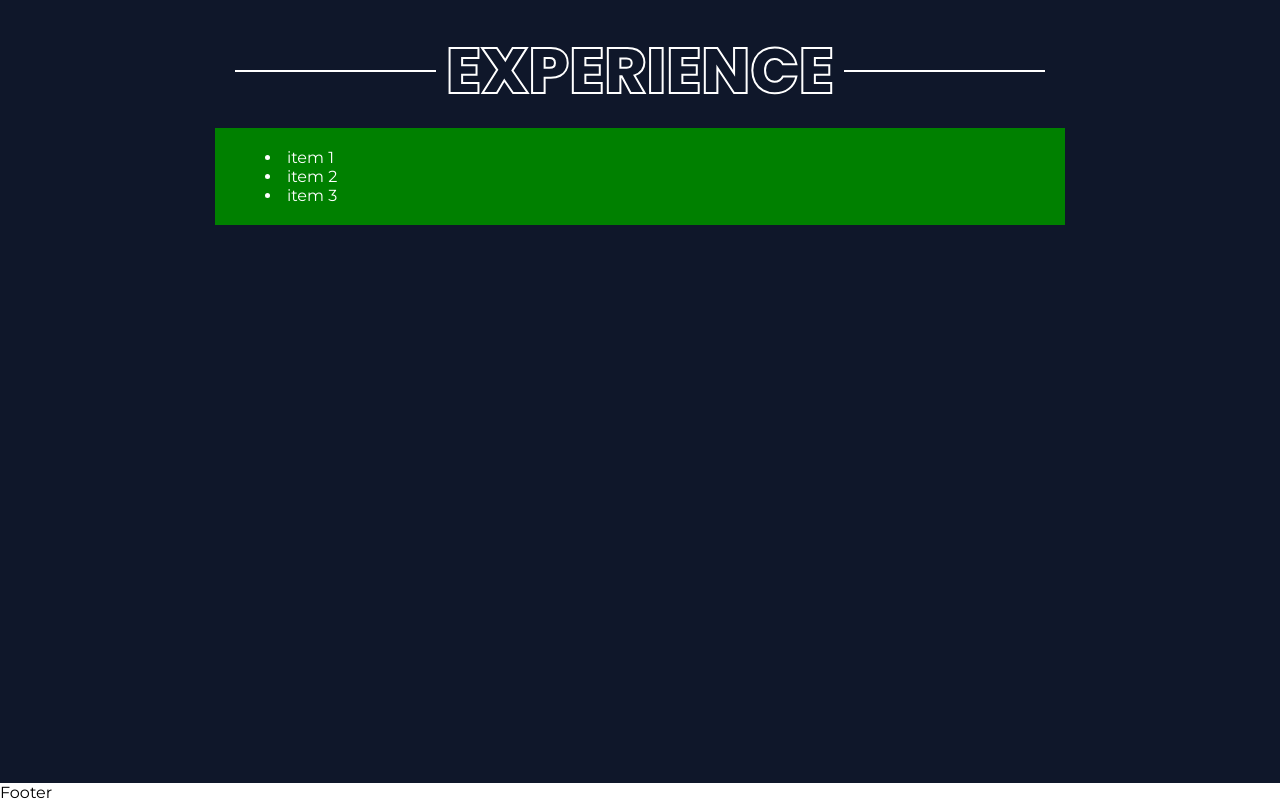
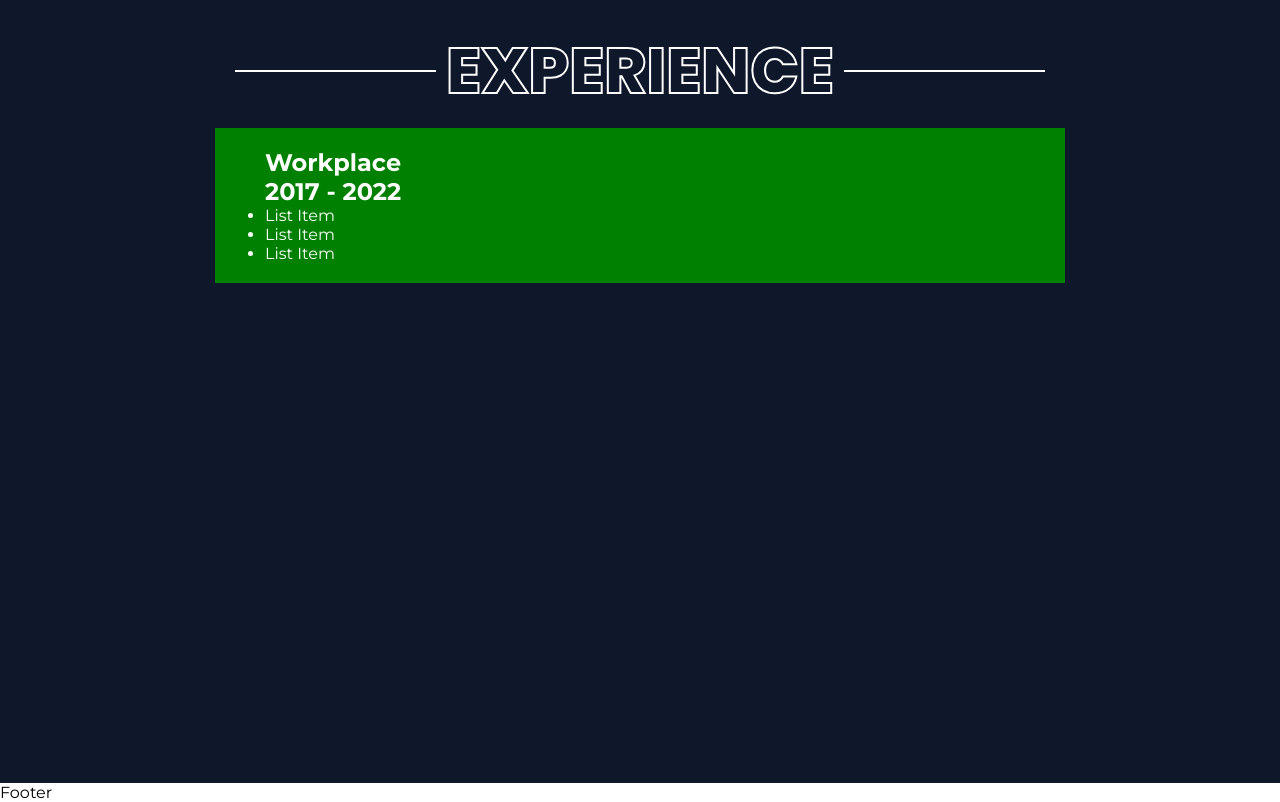
Before and after one commit to DragonSenses/react-portfolio, a React (Create React App) app: page / in a window 1280 px wide. Shown: the part 3240-4042 px from the top of the page. Built offline with nearby package versions, Linux system fonts and the light colour scheme.

Commit message:
Create ListEntry component

```diff
--- a/src/components/Experience.js
+++ b/src/components/Experience.js
@@ -1,5 +1,6 @@
 import React from 'react'
 import styles from './experience.module.css'
+import ListEntry from './ListEntry'
 import SectionIntroduction from './SectionIntroduction'
 
 export default function Experience() {
@@ -9,11 +10,13 @@ export default function Experience() {
 
         <SectionIntroduction dark={true}>EXPERIENCE</SectionIntroduction>
 
-        <ul className={styles.sectionContent}>
-          <li>item 1</li>
-          <li>item 2</li>
-          <li>item 3</li>
-        </ul>
+        <div className={styles.sectionContent}>
+          <ListEntry title={"Workplace"} date={"2017 - 2022"}>
+            <li>List Item</li>
+            <li>List Item</li>
+            <li>List Item</li>
+          </ListEntry>
+        </div>
 
       </div>
     </section>
--- /dev/null
+++ b/src/components/ListEntry.js
@@ -0,0 +1,15 @@
+import React from 'react'
+
+export default function ListEntry(props) {
+  const { title, date, children } = props;
+  return (
+    <>
+      <div>
+        <h1>{title}</h1><h1>{date}</h1>
+      </div>
+      <ul>
+        {children}
+      </ul>
+    </>
+  )
+}
--- a/src/components/experience.module.css
+++ b/src/components/experience.module.css
@@ -9,7 +9,6 @@
 .sectionContent {
   display: flex;
   flex-direction: column;
-  list-style-position: inside;
   width: 100%;
   background: green;
   padding: 20px;
```
Also changed, not shown: 1 other file (tests, documents, lock files or other folders).
